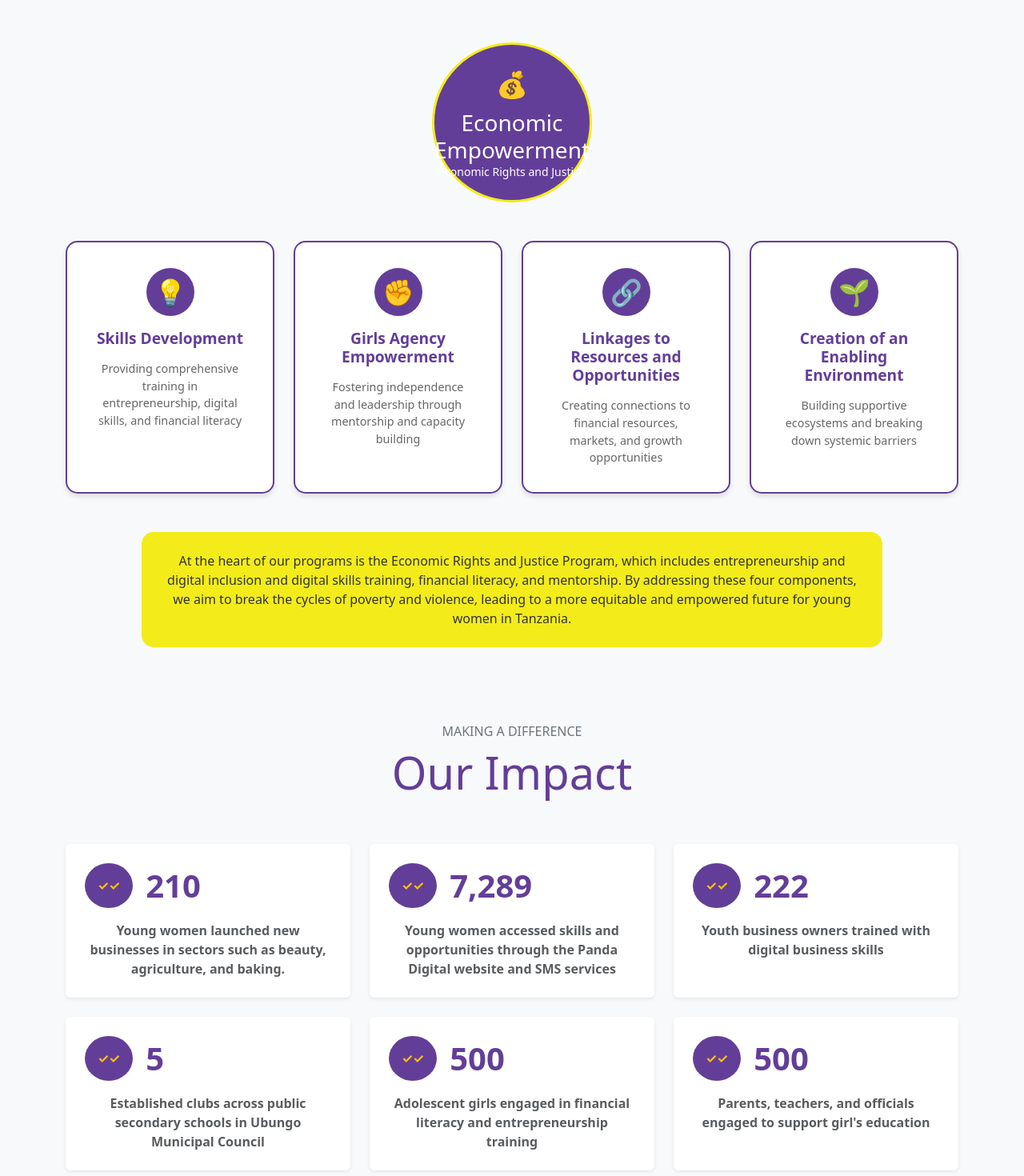
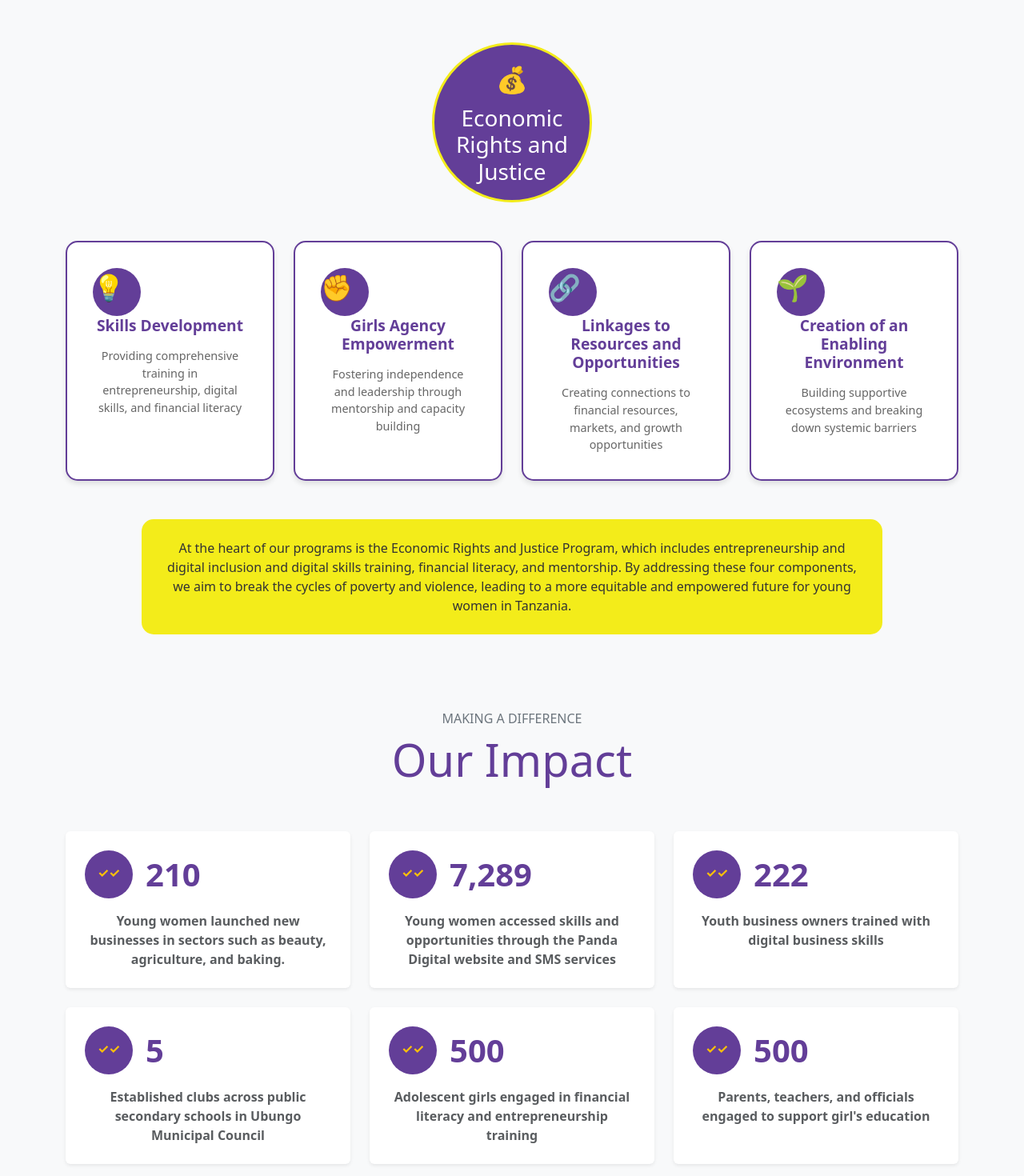
Before and after one commit to kwayummari/her-initiative, a React (Create React App) app: page /#/ in a window 1280 px wide. Shown: the part 1080-2550 px from the top of the page at 80% size. Built offline with nearby package versions, Linux system fonts and the light colour scheme.

Commit message:
change mem

```diff
--- a/src/screens/home/approach.js
+++ b/src/screens/home/approach.js
@@ -45,8 +45,8 @@ const Approach = () => {
             <div className="central-circle">
               <div className="inner-content">
                 <div className="money-icon mb-2" style={{ fontSize: '2rem' }}>💰</div>
-                <h3 className="mb-0">Economic Empowerment</h3>
-                <p className="small mb-0">Economic Rights and Justice</p>
+                <h3 className="mb-0">Economic Rights and Justice</h3>
+                {/* <p className="small mb-0">Economic Rights and Justice</p> */}
               </div>
             </div>
           </div>
--- a/src/screens/home/impact.js
+++ b/src/screens/home/impact.js
@@ -56,7 +56,7 @@ const Impact = () => {
               <div className="card h-100 border-0 shadow-sm hover-scale">
                 <div className="card-body p-4">
                   <div className="d-flex align-items-center mb-3">
-                    <div className="rounded-circle p-3 me-3" style={{ backgroundColor: '#633e98' }}>
+                    <div className="approach-icon p-3 me-3" style={{ backgroundColor: '#633e98' }}>
                       <div className="text-warning fw-bold fs-7">✓✓</div>
                     </div>
                     <h3 className="display-6 fw-bold mb-0" style={{ color: '#633e98' }}>
@@ -101,6 +101,16 @@ const Impact = () => {
         .img-hover:hover {
           transform: scale(1.05);
         }
+          .approach-icon {
+          width: 60px;
+          height: 60px;
+          background-color: #633e98;
+          border-radius: 50%;
+          align-items: start;
+          justify-content: start;
+          margin: 0;
+          color: white;
+        }
       `}</style>
     </div>
   );
```
